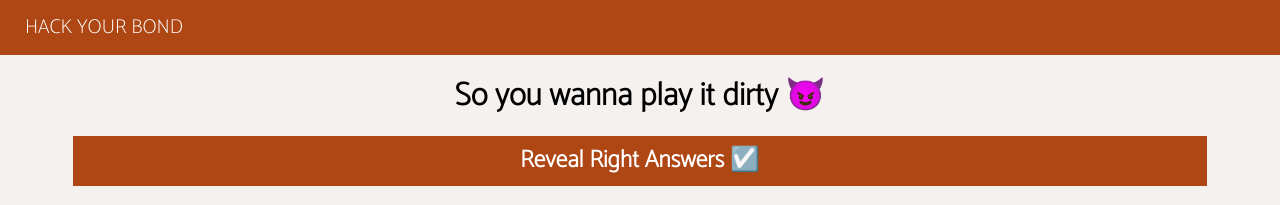
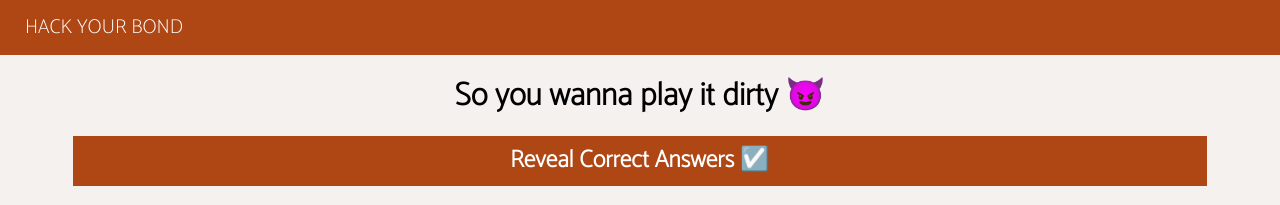
Before and after one commit to TarekkMA/HackYourBond, a plain HTML site: page index.html in a window 1280 px wide. Shown: the top 205 px of the page. Drawn offline with nearby package versions, Linux system fonts and the light colour scheme.

Commit message:
Correct > Right

```diff
--- a/index.html
+++ b/index.html
@@ -44,7 +44,7 @@
                 <div class="pure-g center">
                     <div class="pure-u-1">
                         <div class="sec">
-                            <h2 class="sec-header zerobotton center">Reveal Right Answers ☑️</h2>
+                            <h2 class="sec-header zerobotton center">Reveal Correct Answers ☑️</h2>
                             <h3>Link:</h3>
                             <input id="answers-link" type="text" class="pure-u-1" value="" />
                             <br/>
```
